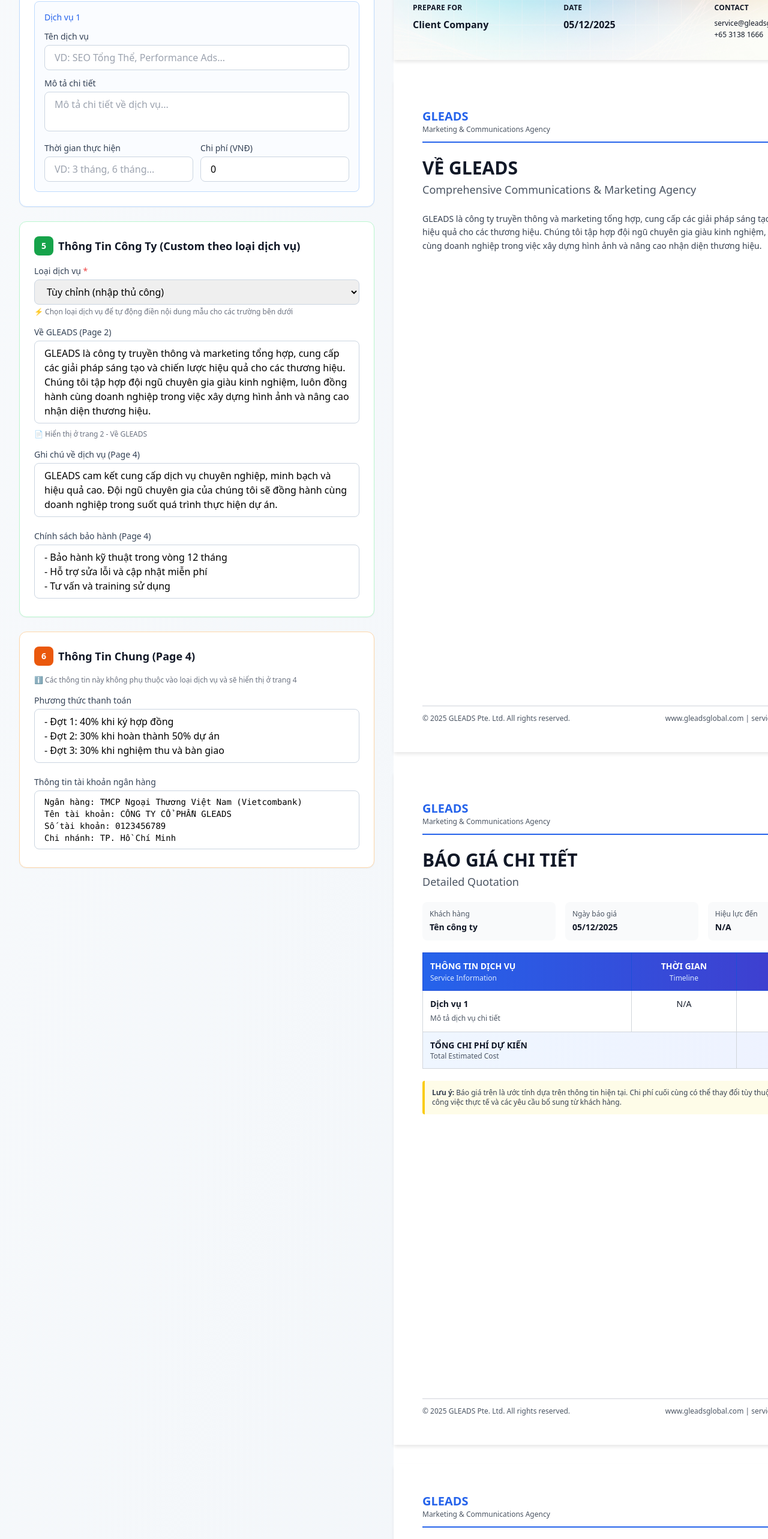
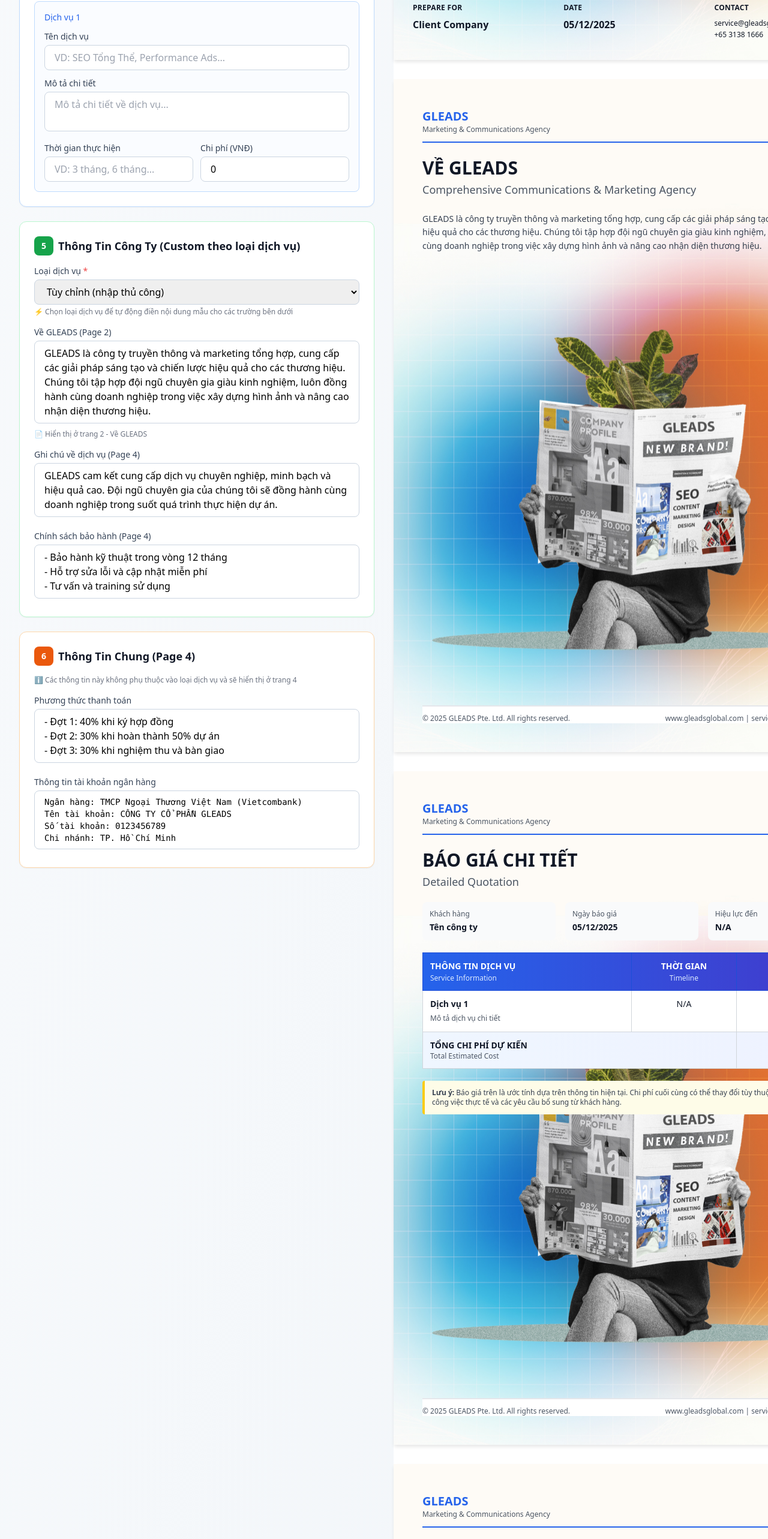
Before and after one commit to nghialu/gleads_quote_template, a React (Vite) app: page / in a window 1280 px wide. Shown: the part 1140-3706 px from the top of the page at 60% size. Built offline with nearby package versions, Linux system fonts and the light colour scheme.

Commit message:
ui template báo giá

```diff
--- a/src/components/AboutPage.tsx
+++ b/src/components/AboutPage.tsx
@@ -1,10 +1,12 @@
+import backgroundImg from '../assets/background.jpg';
+
 interface AboutPageProps {
   aboutGleads: string;
 }
 
 export default function AboutPage({ aboutGleads }: AboutPageProps) {
   return (
-    <div className="page-break w-[210mm] h-[297mm] bg-white" style={{ position: 'relative', padding: '48px', boxSizing: 'border-box', overflow: 'visible', display: 'flex', flexDirection: 'column' }}>
+    <div className="page-break w-[210mm] h-[297mm] bg-white" style={{ position: 'relative', padding: '48px', boxSizing: 'border-box', overflow: 'visible', display: 'flex', flexDirection: 'column', backgroundImage: `url(${backgroundImg})`, backgroundSize: 'cover', backgroundPosition: 'center', backgroundRepeat: 'no-repeat' }}>
       {/* Header */}
       <div className="mb-6">
         <div className="flex justify-between items-center border-b-2 border-blue-600 pb-3">
--- a/src/components/QuotePage.tsx
+++ b/src/components/QuotePage.tsx
@@ -1,3 +1,5 @@
+import backgroundImg from '../assets/background.jpg';
+
 interface Item {
   id: number;
   service: string;
@@ -158,7 +160,7 @@ export default function QuotePage({
     const isLastPage = page.isLastPage;
 
     pageComponents.push(
-      <div key={pageIndex} className={`page-break quote-page-start ${isFirstPage ? 'first-quote-page' : ''} w-[210mm] h-[297mm] bg-white`} style={{ position: 'relative', padding: '48px', boxSizing: 'border-box', display: 'flex', flexDirection: 'column', pageBreakInside: 'avoid' }}>
+      <div key={pageIndex} className={`page-break quote-page-start ${isFirstPage ? 'first-quote-page' : ''} w-[210mm] h-[297mm] bg-white`} style={{ position: 'relative', padding: '48px', boxSizing: 'border-box', display: 'flex', flexDirection: 'column', pageBreakInside: 'avoid', backgroundImage: `url(${backgroundImg})`, backgroundSize: 'cover', backgroundPosition: 'center', backgroundRepeat: 'no-repeat' }}>
         {/* Page Header */}
         <PageHeader pageNum={3 + pageIndex} />
 
--- a/src/components/TermsPage.tsx
+++ b/src/components/TermsPage.tsx
@@ -1,3 +1,5 @@
+import backgroundImg from '../assets/background.jpg';
+
 interface TermsPageProps {
   serviceNotes: string;
   warrantyPolicy: string;
@@ -21,6 +23,10 @@ export default function TermsPage({
         overflow: 'visible',
         padding: '48px',
         boxSizing: 'border-box',
+        backgroundImage: `url(${backgroundImg})`,
+        backgroundSize: 'cover',
+        backgroundPosition: 'center',
+        backgroundRepeat: 'no-repeat',
       }}
     >
       {/* Content Wrapper */}
```
